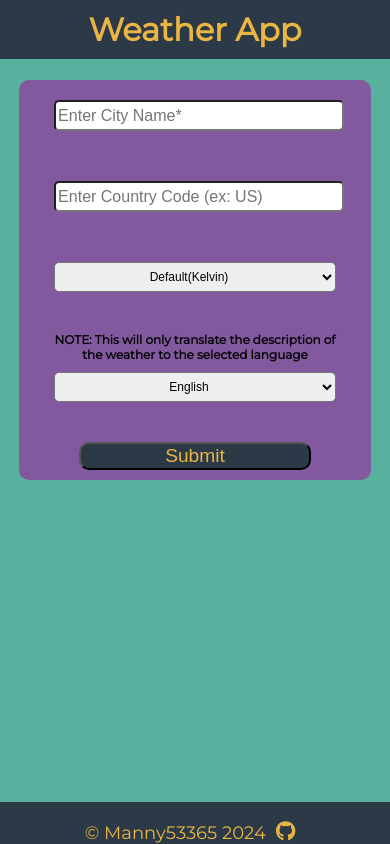
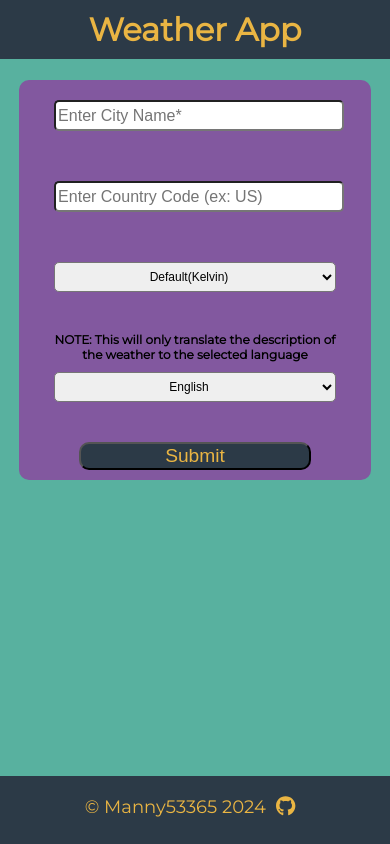
Before and after one commit to manny53365/weather-app-reactjs, a React (Create React App) app: page / in a window 390 px wide. Built offline with nearby package versions, Linux system fonts and the light colour scheme.

Commit message:
removed custom sizing for the footer on device screens

```diff
--- a/src/components/Footer.module.css
+++ b/src/components/Footer.module.css
@@ -17,19 +17,3 @@
     font-size: 1.25rem;
     color: #EAB543;
 }
-
-/* mobile screen styles  */
-
-@media only screen and (max-width: 767px){
-    .footer {
-        height: 6%;
-    }
-}
-
-/* tablet or small screen styles */
-
-@media only screen and (max-width: 1024px) {
-    .footer {
-        height: 5%;
-    }
-}
```
